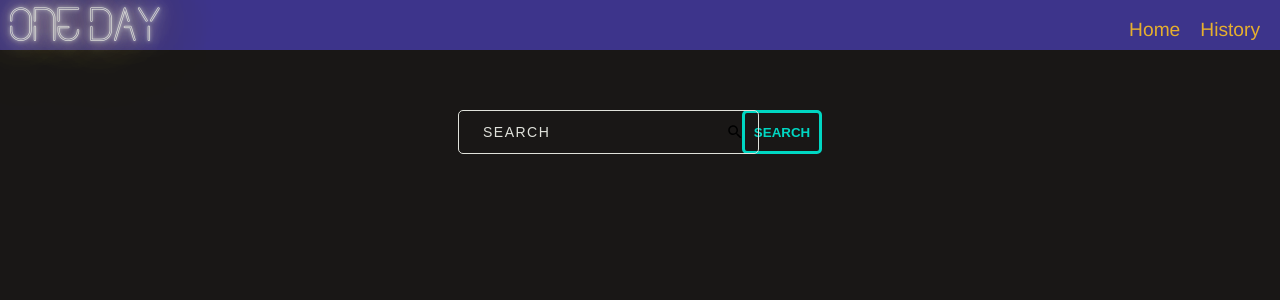
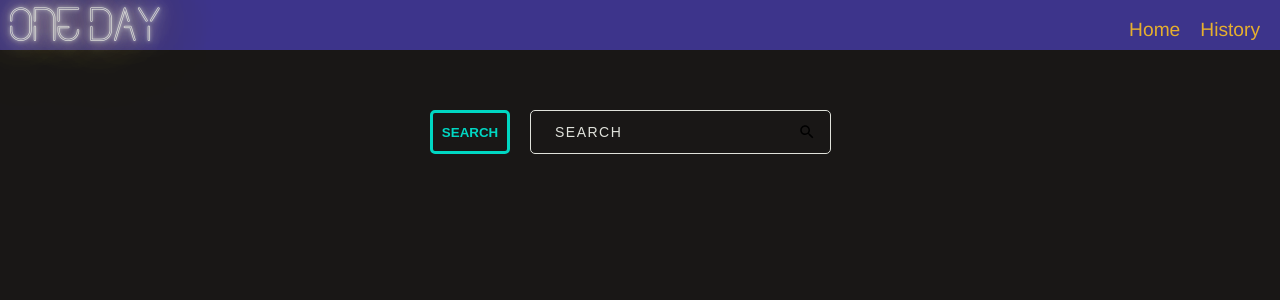
Before and after one commit to puentebravo/oneDay, a React (Create React App) app in the folder client/: page / in a window 1280 px wide. Shown: the top 300 px of the page. Built offline with nearby package versions, Linux system fonts and the light colour scheme.

Commit message:
fixed button stying

```diff
--- a/client/src/components/searchBar.tsx
+++ b/client/src/components/searchBar.tsx
@@ -8,6 +8,7 @@ interface city {
 function SearchBar(props: city) {
   return (
     <section id="searchBar">
+      <button className="button" id="searchBtn">Search</button>
       <form>
         <label htmlFor="citySearch">
           <input
@@ -18,8 +19,9 @@ function SearchBar(props: city) {
             onChange={(e) => props.setCity(e.target.value)}
           />
         </label>
-        <button className="button">Search</button>
+
       </form>
+
     </section>
   );
 }
--- a/client/src/pages/home/home.css
+++ b/client/src/pages/home/home.css
@@ -10,17 +10,13 @@
   position: relative;
   top: 50px;
   margin: auto;
-  width: 30vw;
+  width: 400px;
   margin-top: 50px;
-}
-
-#searchBar form {
-    display: flex;
-    flex-direction: row;
-    justify-content: space-between;
+  display: flex;
 }
 
 #citySearch {
+  grid-area: "form";
   width: 100%;
   margin: 10px;
   border-radius: 5px;
@@ -59,3 +55,7 @@
   border-radius: 0;
   background-position: 100% center;
 }
+
+#searchBtn {
+  margin-left: -10px;
+}
```
